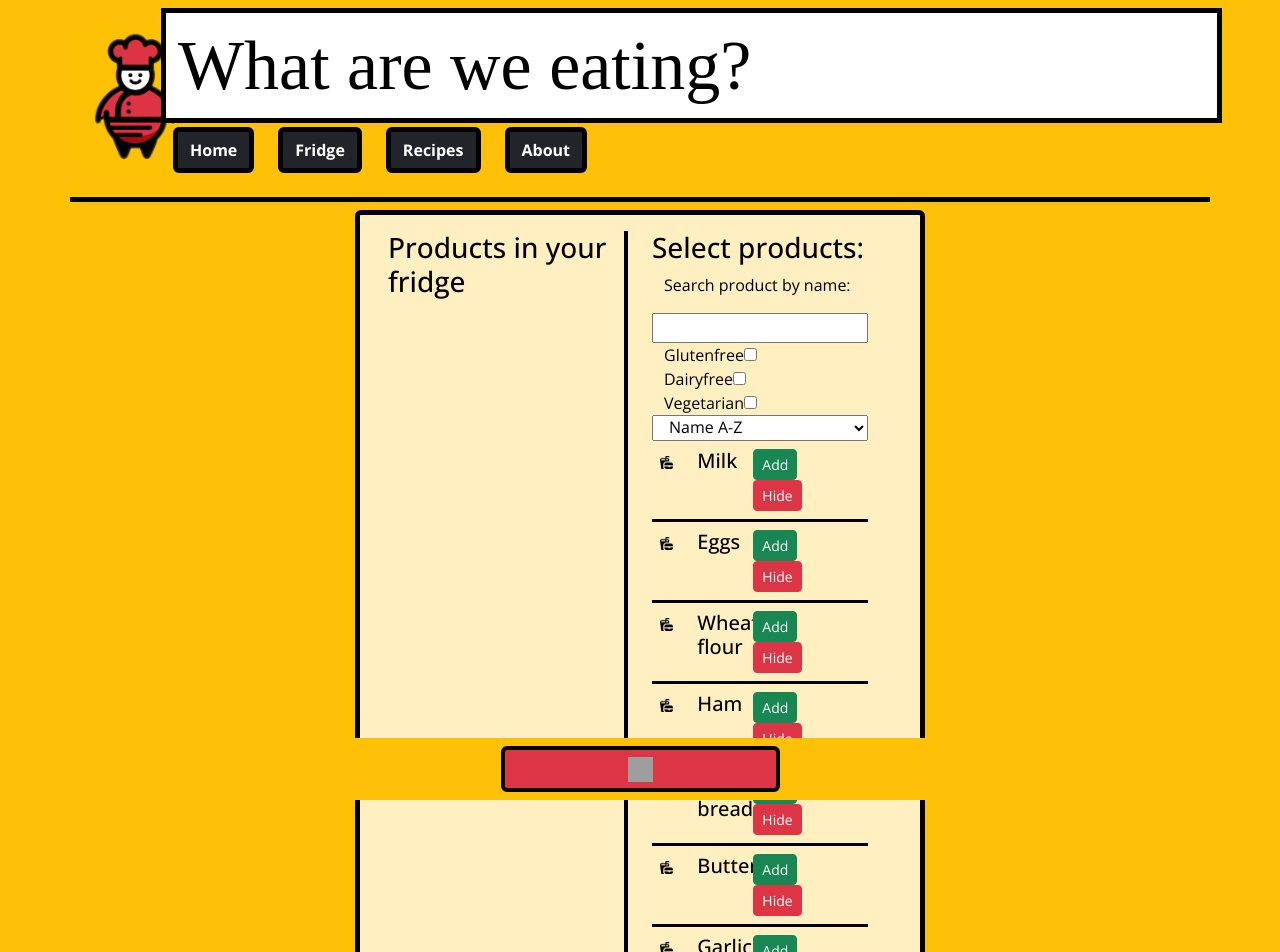
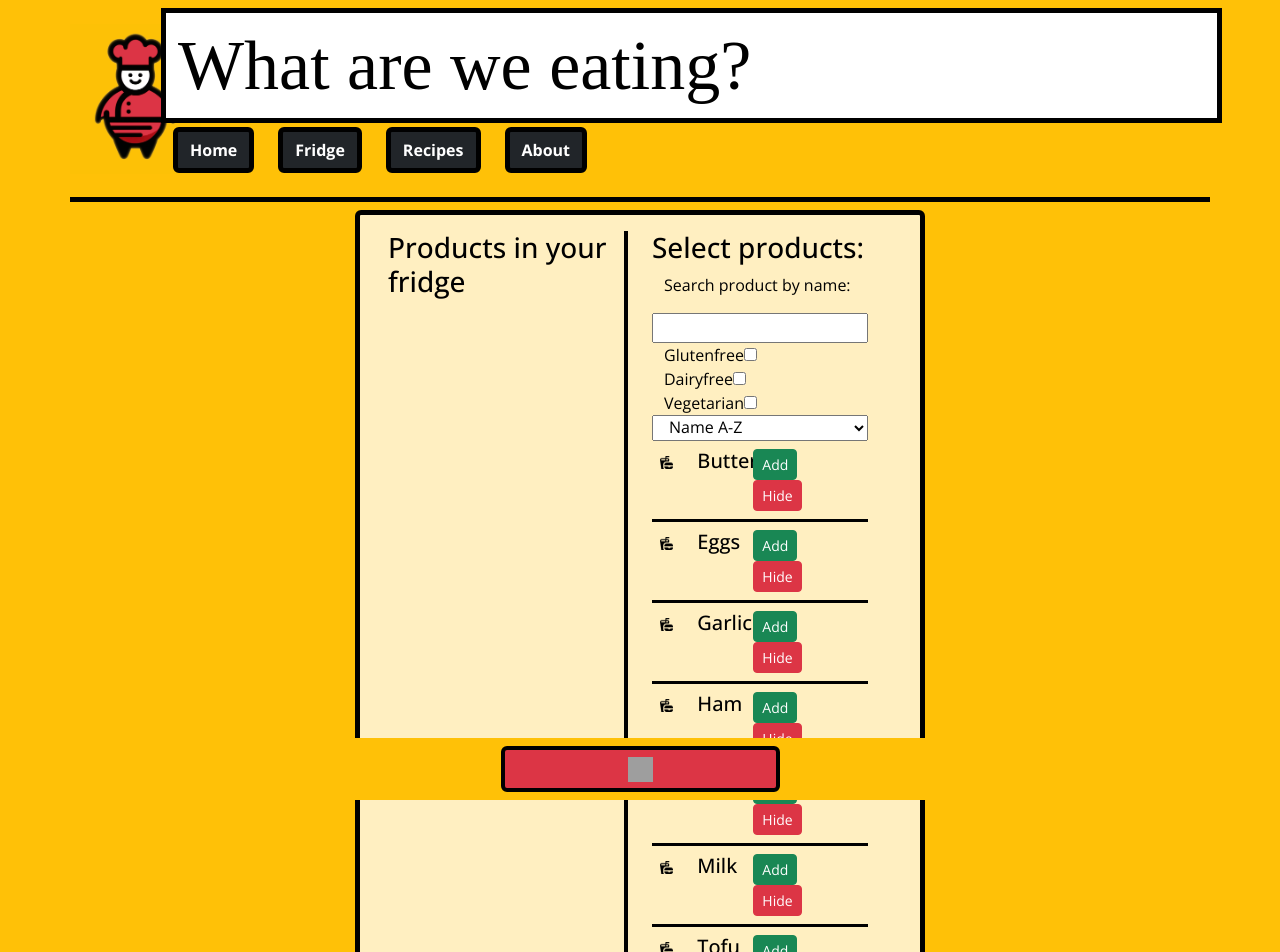
Before and after one commit to Rsubdy/what-are-we-eating, a React (Create React App) app: page /fridge in a window 1280 px wide. Shown: the top 952 px of the page. Built offline with nearby package versions, Linux system fonts and the light colour scheme; grey boxes are pictures that could not be loaded; a web font is replaced by a local one.

Commit message:
Sorting products done

```diff
--- a/src/features/products/ProductsList.js
+++ b/src/features/products/ProductsList.js
@@ -3,21 +3,16 @@ import { selectAllProducts, selectProductByName, selectProductsByDietPreferences
 import {useSelector} from 'react-redux';
 import ListedProduct from '../../components/ListedProduct/ListedProduct';
 import { Col, Row, Container } from 'react-bootstrap';
+import {sorting} from './sorting';
 
 function ProductsList({search}) {
 
 const searchedProducts = useSelector(state => selectProductByName(state, search));
 const allProducts = useSelector(selectAllProducts);
 
-// const sortByNameAsc = array => {
-//   let result = [];
-//   let names =>
-//   array.f
-// }
+let displayedProducts = sorting(allProducts);
 
-let displayedProducts = allProducts;
-
-search.length !== 0 && (displayedProducts = searchedProducts);
+search.length !== 0 && (displayedProducts = sorting(searchedProducts));
 
   return (
     <Container>
--- /dev/null
+++ b/src/features/products/sorting.js
@@ -0,0 +1,40 @@
+export const sorting = (array) => {
+
+    const mapObjectToArrayIndex = (array) => {
+        let map = new Map();
+
+        let i = 0;
+
+        array.forEach(e=>{
+        map.set(e.name, i)
+        i++;
+        })
+
+        return map;
+    }
+
+    const sortObjectNames = (array) => {
+        let names = [];
+        array.forEach(e=> names.push(e.name));
+
+        let namesSorted = [];
+        names.sort().forEach(e=>namesSorted.push(e));
+    return namesSorted;
+    }
+
+    const arrayMapped = mapObjectToArrayIndex(array);
+    const sortedNamesFromArray = sortObjectNames(array);
+
+
+    const sortObjects = (array, sortedNames, map) => {
+        let result = [];
+        let indices = [];
+
+        sortedNames.forEach(name => indices.push(map.get(name)));
+        indices.forEach(index => result.push(array[index]));
+
+        return result;
+    }
+
+    return sortObjects(array, sortedNamesFromArray, arrayMapped);
+    }
```
